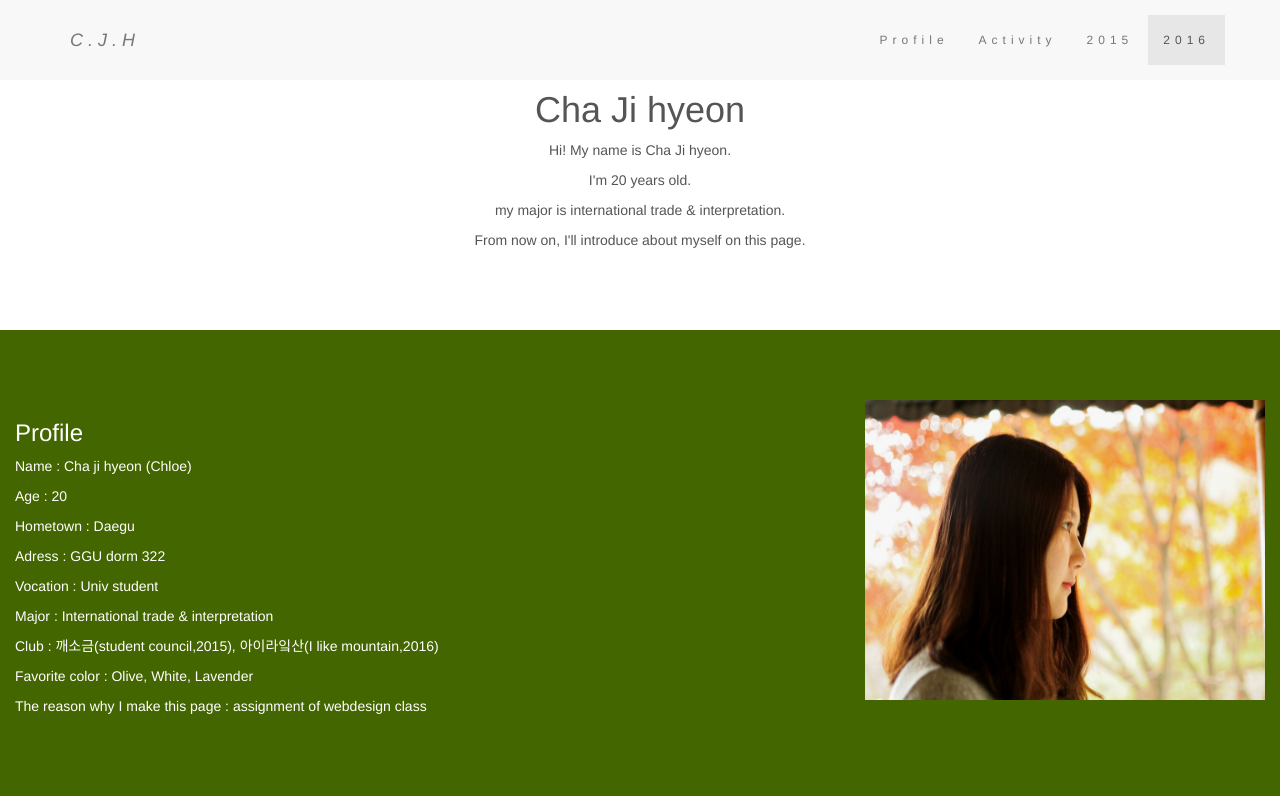
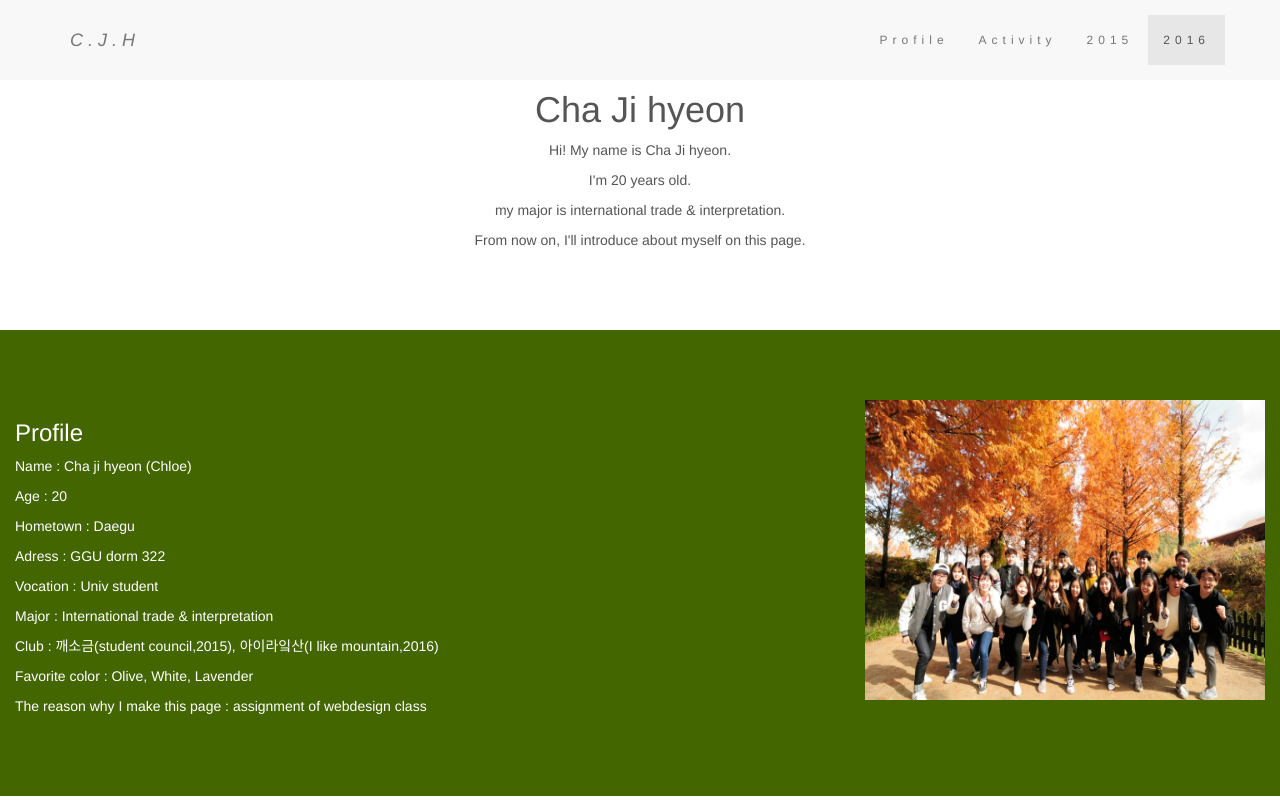
Before and after one commit to Chajihyeon/chajihyeon.github.com, a plain HTML site: page index.html in a window 1280 px wide. Shown: the top 800 px of the page. Drawn offline with nearby package versions, Linux system fonts and the light colour scheme.

Commit message:
Update index.html

```diff
--- a/index.html
+++ b/index.html
@@ -79,7 +79,8 @@
 </div>
 
 <div id="Profile" class="container-fluid bg-2 text-left">
- <img src="KakaoTalk_20160430_210818366.jpg" align="right" alt="me" width="400" height="300">
+ <img src=" chajihyeon.github.com/KakaoTalk_20160501_010907852.jpg
+" align="right" alt="me" width="400" height="300">
   <h3>Profile</h3>
   <p>Name : Cha ji hyeon (Chloe)</p>
   <p>Age : 20</p>
```
